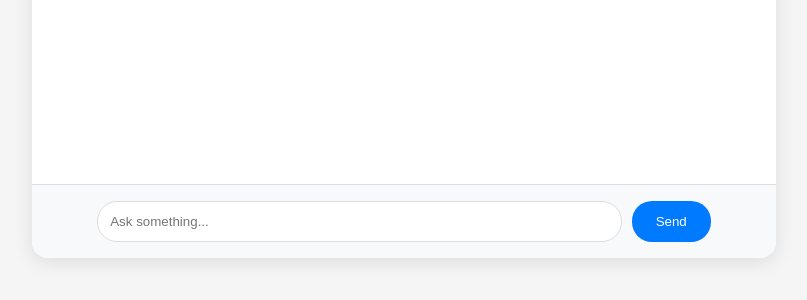
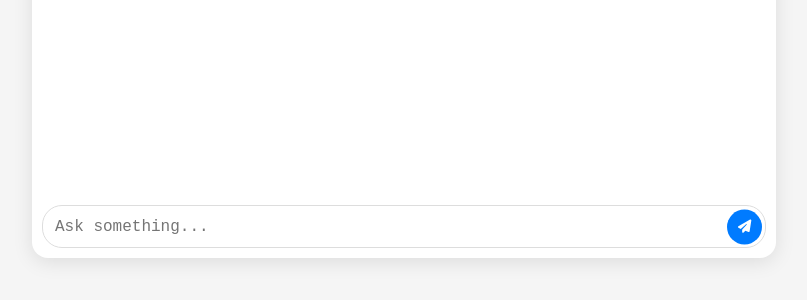
Before and after one commit to Takeshi2K02/proactive-assistant, a React (Create React App) app in the folder frontend/: page / in a window 1280 px wide. Shown: the part 446-746 px from the top of the page, without its empty margins (236-1043 px from the left). Built offline with nearby package versions, Linux system fonts and the light colour scheme.

Commit message:
Minor UI Changes
- Made some changes with the UI for textarea and delete button
- Added more functions to textarea

```diff
--- a/frontend/package.json
+++ b/frontend/package.json
@@ -3,6 +3,8 @@
   "version": "0.1.0",
   "private": true,
   "dependencies": {
+    "@fortawesome/free-solid-svg-icons": "^6.7.2",
+    "@fortawesome/react-fontawesome": "^0.2.2",
     "@testing-library/dom": "^10.4.0",
     "@testing-library/jest-dom": "^6.6.3",
     "@testing-library/react": "^16.2.0",
--- a/frontend/src/pages/Chat.css
+++ b/frontend/src/pages/Chat.css
@@ -85,37 +85,50 @@
     border-bottom-left-radius: 4px;
 }
 
-.input-area {
+.input-wrapper {
+    position: relative;
+    width: 100%;
     display: flex;
-    padding: 16px;
-    background-color: #f8f9fa;
-    border-top: 1px solid #ddd;
-    justify-content: center;
-    position: sticky;
-    bottom: 0;
+    align-items: center;
 }
 
-.input-area input {
+.input-wrapper textarea {
     flex: 1;
-    padding: 12px;
+    margin: 10px;
+    padding: 12px 50px 12px 12px; /* Make room for the button */
     border: 1px solid #ddd;
     border-radius: 20px;
-    margin-right: 10px;
-    max-width: 70%;
+    resize: none;
+    min-height: 40px;
+    font-size: 1rem;
+    line-height: 1.2;
+    box-sizing: border-box;
+    width: 100%;
 }
 
-.input-area button {
-    padding: 12px 24px;
+.inside-button {
+    position: absolute;
+    right: 12px;
+    top: 50%;
+    transform: translateY(-50%);
+    width: 35px;
+    height: 35px;
+    border-radius: 50%;
     background-color: #007bff;
+    border: none;
     color: white;
-    border: none;
-    border-radius: 20px;
+    display: flex;
+    align-items: center;
+    justify-content: center;
     cursor: pointer;
+    transition: background-color 0.3s ease;
+    margin-right: 2px;
 }
 
-.input-area button:hover {
+.inside-button:hover {
     background-color: #0056b3;
 }
+
 
 /* Custom Scrollbar for Chat Messages */
 .messages {
--- a/frontend/src/pages/Chat.js
+++ b/frontend/src/pages/Chat.js
@@ -1,5 +1,7 @@
-import React, { useState, useEffect } from 'react';
+import React, { useState, useEffect, useRef } from 'react';
 import axios from 'axios';
+import { FontAwesomeIcon } from '@fortawesome/react-fontawesome';
+import { faPaperPlane } from '@fortawesome/free-solid-svg-icons';
 import QuestionBlock from '../components/QuestionBlock';
 import AnswerBlock from '../components/AnswerBlock';
 import './Chat.css';
@@ -7,8 +9,8 @@ import './Chat.css';
 const ChatPage = () => {
   const [message, setMessage] = useState('');
   const [messages, setMessages] = useState([]);
+  const textAreaRef = useRef(null);
 
-  // Load messages from sessionStorage on mount
   useEffect(() => {
     const savedMessages = sessionStorage.getItem('chatMessages');
     if (savedMessages) {
@@ -16,12 +18,18 @@ const ChatPage = () => {
     }
   }, []);
 
-  // Save messages to sessionStorage after messages update
   useEffect(() => {
     if (messages.length > 0) {
       sessionStorage.setItem('chatMessages', JSON.stringify(messages));
     }
   }, [messages]);
+
+  useEffect(() => {
+    if (textAreaRef.current) {
+      textAreaRef.current.style.height = 'auto';
+      textAreaRef.current.style.height = textAreaRef.current.scrollHeight + 'px';
+    }
+  }, [message]);
 
   const sendMessage = async () => {
     if (message.trim() === '') return;
@@ -35,7 +43,7 @@ const ChatPage = () => {
 
       setMessages(prevMessages => {
         const newMessages = [...prevMessages, assistantMessage];
-        sessionStorage.setItem('chatMessages', JSON.stringify(newMessages)); // Ensure session storage update
+        sessionStorage.setItem('chatMessages', JSON.stringify(newMessages));
         return newMessages;
       });
     } catch (error) {
@@ -45,12 +53,11 @@ const ChatPage = () => {
     setMessage('');
   };
 
-  const deleteMessage = (index) => {
-    setMessages(prevMessages => {
-      const updatedMessages = prevMessages.filter((_, i) => i !== index && i !== index + 1);
-      sessionStorage.setItem('chatMessages', JSON.stringify(updatedMessages));
-      return updatedMessages;
-    });
+  const handleKeyDown = (e) => {
+    if (e.key === 'Enter' && !e.shiftKey) {
+      e.preventDefault();
+      sendMessage();
+    }
   };
 
   return (
@@ -59,7 +66,7 @@ const ChatPage = () => {
         <div className="messages">
           {messages.map((msg, index) => (
             msg.sender === 'user' ? (
-              <QuestionBlock key={index} text={msg.text} onDelete={() => deleteMessage(index)} />
+              <QuestionBlock key={index} text={msg.text} />
             ) : (
               <AnswerBlock key={index} text={msg.text} />
             )
@@ -67,14 +74,20 @@ const ChatPage = () => {
         </div>
 
         <div className="input-area">
-          <input
-            type="text"
-            value={message}
-            onChange={(e) => setMessage(e.target.value)}
-            placeholder="Ask something..."
-            onKeyPress={(e) => e.key === 'Enter' && sendMessage()}
-          />
-          <button onClick={sendMessage}>Send</button>
+          <div className="input-wrapper"> {/* Added Wrapper */}
+            <textarea
+              ref={textAreaRef}
+              value={message}
+              onChange={(e) => setMessage(e.target.value)}
+              placeholder="Ask something..."
+              onKeyDown={handleKeyDown}
+              rows={1}
+              style={{ overflowY: 'hidden', resize: 'none' }}
+            />
+            <button className="inside-button" onClick={sendMessage}>
+              <FontAwesomeIcon icon={faPaperPlane} />
+            </button>
+          </div>
         </div>
       </div>
     </div>
```
Also changed, not shown: 1 other file (tests, documents, lock files or other folders).
